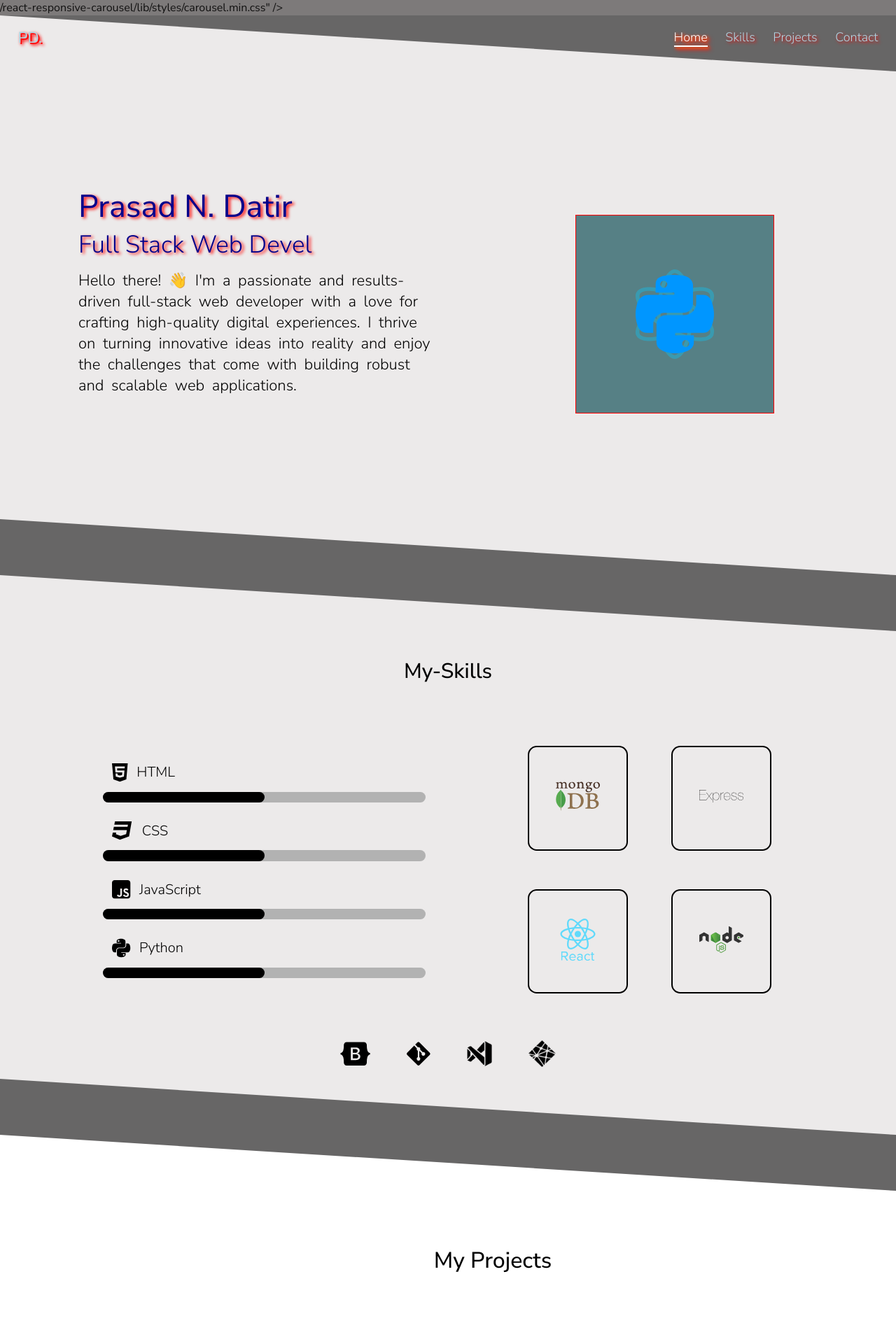
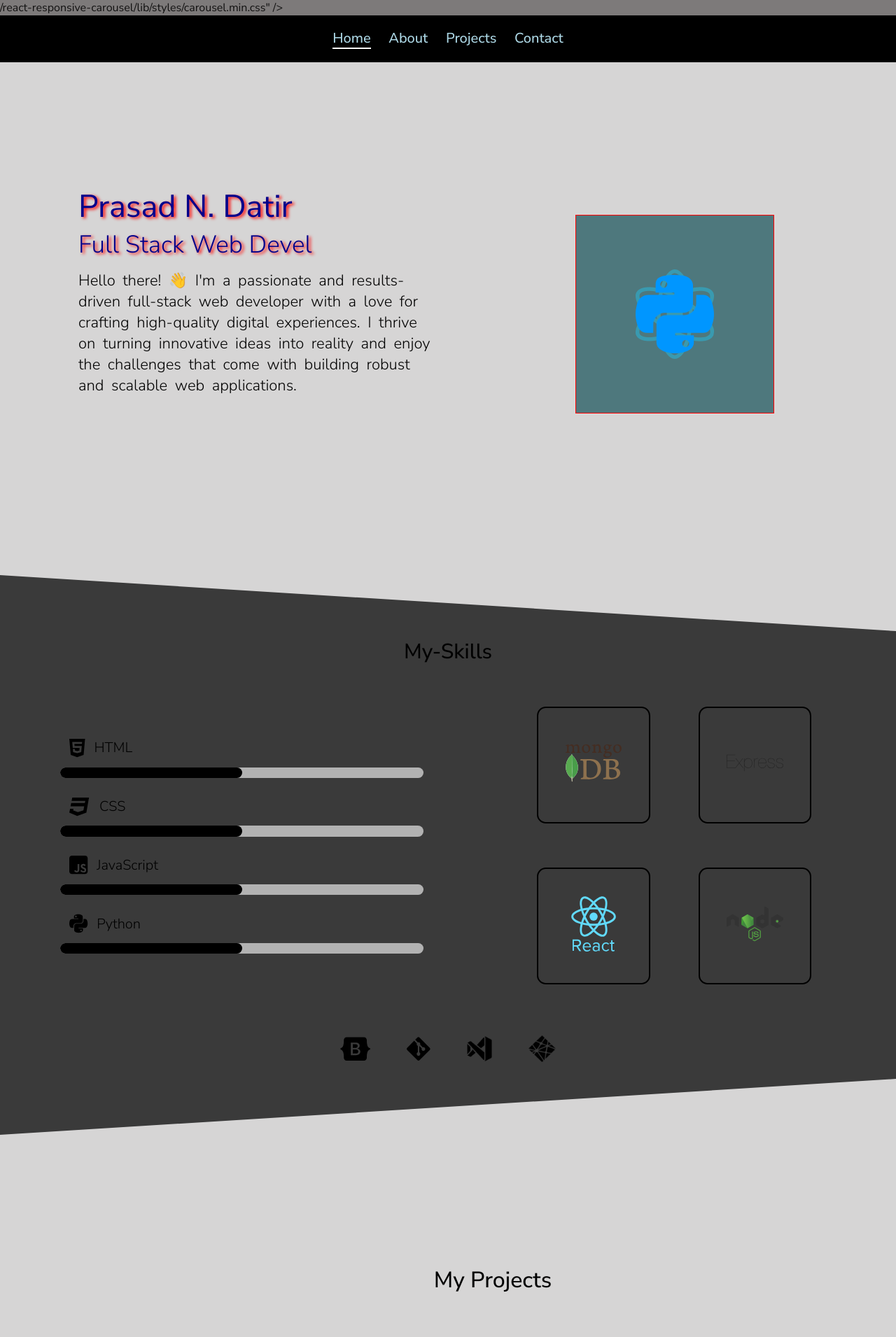
Before and after one commit to PrasadDa08/Prasad-Datir-Portfolio, a React (Vite) app: page / in a window 1280 px wide. Shown: the top 1911 px of the page at 70% size. Built offline with nearby package versions, Linux system fonts and the light colour scheme.

Commit message:
Updated Pages

```diff
--- a/src/App.css
+++ b/src/App.css
@@ -3,9 +3,10 @@
   margin: 0 auto;
   padding: 0;
   min-height: 100vh;
+  justify-content: center;
   display: flex;
   flex-direction: column;
-  background-color: #676666;
+  background-color: #d6d5d5;
   color: white;
   box-sizing: border-box;
 }
@@ -16,15 +17,15 @@ body {
 
 .nav-items {
   display: flex;
-  justify-content: space-between;
+  width: 100%;
+  justify-content: center;
   padding: 0.3vw 2vw;
-  align-content: center;
-  background-color: transparent;
-  filter: drop-shadow(2px 2px 2px red);
-  width: 100%;
+  background: rgba(0, 0, 0, 0);
   box-sizing: border-box;
   position: fixed;
   z-index: 9;
+  background: #000;
+  margin: auto;
 }
 
 /* .clipart {
@@ -38,9 +39,9 @@ body {
 
 .nav-items h1 {
   font-size: 22px;
-  font-weight: 400;
-  color: lightblue;
-  filter: drop-shadow(0.2vw 0.2vw 0vw rgb(255, 0, 0));
+  font-weight: 1000;
+  color: rgb(241, 240, 241);
+  filter: drop-shadow(0.2vw 0.2vw 0vw rgba(255, 0, 0, 0.422));
   margin: auto 0;
 }
 
@@ -48,6 +49,7 @@ body {
   display: flex;
   gap: 2vw;
   margin: 1.2vw 0;
+  list-style: none;
 }
 
 .menu-icon {
@@ -60,31 +62,27 @@ body {
 
 .nav-links a {
   text-decoration: none;
-  font-size: 18px;
-  font-weight: 300;
+  font-size: 20px;
+  font-weight: 500;
   width: fit-content;
   color: lightblue;
   padding: 0;
 }
 
-.nav-links a.active {
+.nav-links .active {
   color: white;
   border-bottom: 0.2vw solid white;
-  filter: drop-shadow(
-    2px 2px 2px rgb(255, 123, 23)
-  ); /* Change this to the desired color */
-  /* Add any other styles you want for the active link */
 }
 
 .home-page {
   display: flex;
   margin: auto;
-  height: 100vh;
+  min-height: 100vh;
   justify-content: space-between;
   position: relative;
   box-sizing: border-box;
-  background-color: #eceaea;
-  clip-path: polygon(0 0, 100% 10%, 100% 100%, 0 90%);
+  /* background-color: #676767; */
+  /* clip-path: polygon(0 0, 100% 0, 100% 90%, 0% 100%); */
 }
 
 .intro {
@@ -168,20 +166,21 @@ body {
 }
 
 .skill-container {
-  height: 100vh;
+  min-height: 100vh;
+  width: 100%;
   display: flex;
   flex-direction: column;
   justify-content: center;
   align-items: center;
   box-sizing: border-box;
-  clip-path: polygon(0 0, 100% 10%, 100% 100%, 0 90%);
-  background: #eceaea;
-  padding: 10%;
+  clip-path: polygon(0 0, 100% 10%, 100% 90%, 0% 100%);
+  background: #3a3a3a;
+  margin: auto;
+  padding: 5%;
 }
 
 .skill-container h1 {
   color: #000;
-  padding: 3vw;
   font-size: 30px;
   font-weight: 500;
   text-align: center;
@@ -277,14 +276,14 @@ body {
 
 .projects {
   z-index: 3;
-  padding: 10% 0;
+  padding: 10vh 5vw;
   box-sizing: border-box;
   width: 100%;
   height: 100vh;
   margin: auto;
   color: #000;
-  background-color: #fff;
-  clip-path: polygon(0 0%, 100% 10%, 100% 100%, 0 90%);
+  /* background-color: #fff; */
+  /* clip-path: polygon(0 0%, 100% 10%, 100% 100%, 0 90%); */
   display: flex;
   flex-direction: column;
   justify-content: center;
@@ -300,7 +299,6 @@ body {
 
 .projects h6 {
   font-size: 1.5vw;
-  padding: 1.5vw 0;
   font-weight: 300;
   text-align: justify;
   width: 80%;
--- a/src/App.jsx
+++ b/src/App.jsx
@@ -1,33 +1,19 @@
 import "./App.css";
-import { BrowserRouter, Routes, Route } from "react-router-dom";
 import Navbar from "./components/Navbar";
 import Home from "./components/Home";
 import About from "./components/About";
 import Projects from "./components/Projects";
 import Contact from "./components/Contact";
-import Footer from "./components/Footer";
 
 function App() {
   return (
-    <>
-      {/* <BrowserRouter>
-        <Navbar />
-        <Routes>
-          <Route path="/" element={<Home />} />
-          <Route path="/skills" element={<About />} />
-          <Route path="/projects" element={<Projects />} />
-          <Route path="/contact" element={<Contact />} />
-        </Routes>
-         <Footer />
-      </BrowserRouter> */}
-      <BrowserRouter>
-        <Navbar />
-        <Home />
-        <About />
-        <Projects />
-        <Contact />
-      </BrowserRouter>
-    </>
+    <div>
+      <Navbar />
+      <Home />
+      <About />
+      <Projects />
+      <Contact />
+    </div>
   );
 }
 
--- a/src/components/About.jsx
+++ b/src/components/About.jsx
@@ -11,7 +11,7 @@ import { FontAwesomeIcon } from "@fortawesome/react-fontawesome";
 
 function About() {
   return (
-    <div className="skill-container">
+    <section className="skill-container" id="about">
       <h1>My-Skills</h1>
       <div className="skill">
         <div className="skill-1">
@@ -41,7 +41,7 @@ function About() {
         <img src="src/assets/images/icons/vs-icon.png" />
         <img src="src/assets/images/icons/netlify-dark.png" />
       </div>
-    </div>
+    </section>
   );
 }
 
--- a/src/components/Contact.jsx
+++ b/src/components/Contact.jsx
@@ -2,6 +2,7 @@ import React from "react";
 
 function Contact() {
   return (
+    <div id="contact">
       <form
         action="https://formspree.io/f/mwkgvddz"
         method="POST"
@@ -29,6 +30,7 @@ function Contact() {
         </label>
         <button type="submit">Submit</button>
       </form>
+    </div>
   );
 }
 
--- a/src/components/Home.jsx
+++ b/src/components/Home.jsx
@@ -8,7 +8,7 @@ function Home() {
   return (
     <>
       {/* <div className="clipart"></div> */}
-      <div className="home-page">
+      <section className="home-page" id="home">
         <div className="intro">
           <h1>Prasad N. Datir</h1>
           {
@@ -37,7 +37,7 @@ function Home() {
           <Cube />
           <img src="src/assets/images/OIG.jpeg" />
         </div>
-      </div>
+      </section>
     </>
   );
 }
--- a/src/components/Navbar.jsx
+++ b/src/components/Navbar.jsx
@@ -1,27 +1,70 @@
-import { useState } from "react";
-import { NavLink } from "react-router-dom";
+import { useState, useEffect } from "react";
 
 function Navbar() {
   const [mobileMenu, setMobileMenu] = useState(false);
+  const [activeLink, setActiveLink] = useState("home");
+  console.log(activeLink);
+
+  useEffect(() => {
+    const sectionObserver = new IntersectionObserver(
+      (entries) => {
+        entries.forEach((entry) => {
+          if (entry.isIntersecting) {
+            setActiveLink(entry.target.id);
+          }
+        });
+      },
+      { threshold: 0.5 }
+    ); // Adjust threshold as needed
+
+    // Observe all sections
+    document.querySelectorAll("section").forEach((section) => {
+      sectionObserver.observe(section);
+    });
+
+    return () => {
+      // Cleanup observer
+      sectionObserver.disconnect();
+    };
+  }, [activeLink]);
+
+  const scrollToSection = (sectionId) => {
+    const section = document.getElementById(sectionId);
+    console.log(sectionId);
+    if (section) {
+      section.scrollIntoView({ behavior: "smooth" });
+    }
+  };
+
+  const handleLinkClick = (sectionId, event) => {
+    event.preventDefault(); // Prevent default anchor behavior
+    scrollToSection(sectionId);
+  };
+
   return (
     <>
-      {/* <div className="nav-clipart"></div> */}
       <nav className={mobileMenu ? "mobile-items" : "nav-items"}>
-        <h1>PD.</h1>
-
         <div className={mobileMenu ? "mobile-menu" : "nav-links"}>
-          <NavLink to="/" activeclassname="active-link">
-            Home
-          </NavLink>
-          <NavLink to="/skills" activeclassname="active-link">
-            Skills
-          </NavLink>
-          <NavLink to="/projects" activeclassname="active-link">
-            Projects
-          </NavLink>
-          <NavLink to="/contact" activeclassname="active-link">
-            Contact
-          </NavLink>
+          <li className={activeLink === "home" ? "active" : ""}>
+            <a href="#" onClick={(event) => handleLinkClick("home", event)}>
+              Home
+            </a>
+          </li>
+          <li className={activeLink === "about" ? "active" : ""}>
+            <a href="#" onClick={(event) => handleLinkClick("about", event)}>
+              About
+            </a>
+          </li>
+          <li className={activeLink === "projects" ? "active" : ""}>
+            <a href="#" onClick={(event) => handleLinkClick("projects", event)}>
+              Projects
+            </a>
+          </li>
+          <li className={activeLink === "contact" ? "active" : ""}>
+            <a href="#" onClick={(event) => handleLinkClick("contact", event)}>
+              Contact
+            </a>
+          </li>
         </div>
         <img
           src={
--- a/src/components/Projects.jsx
+++ b/src/components/Projects.jsx
@@ -3,7 +3,7 @@ function Projects() {
   return (
     <>
       {/* <div className="project-clipart"></div> */}
-      <div className="projects">
+      <section className="projects" id="projects">
         <h1>My Projects</h1>
         <h6>
           Browse through a selection of major projects I've developed below. For
@@ -14,7 +14,7 @@ function Projects() {
           each project to get a comprehensive view of my work.
         </h6>
         <ProjectList />
-      </div>
+      </section>
     </>
   );
 }
```
Lines whose indentation alone changed are shown as unchanged.
